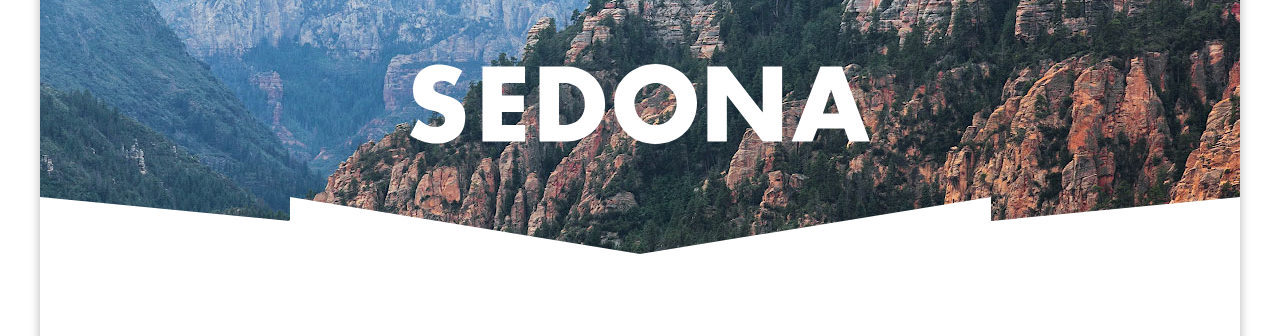
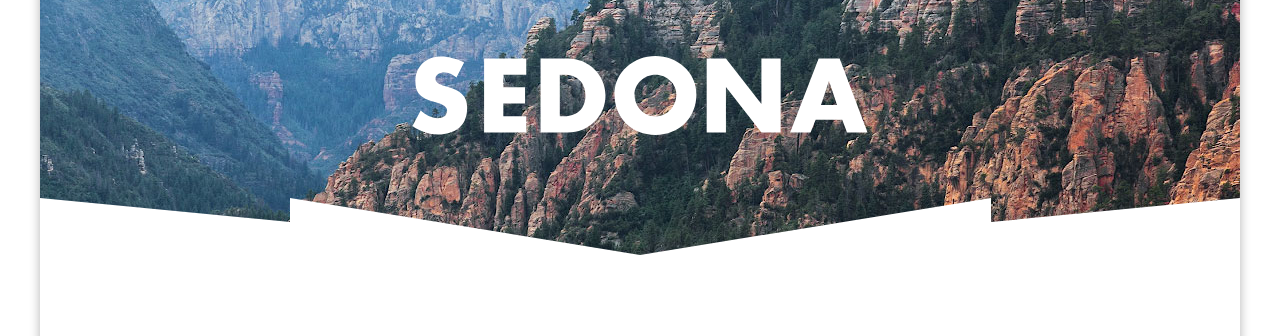
Before and after one commit to Lu4Lu/207597-sedona-17, a plain HTML site: page source/photos.html in a window 1280 px wide. Shown: the part 103-439 px from the top of the page. Drawn offline with nearby package versions, Linux system fonts and the light colour scheme; files that its build step writes are made by us from their sources.

Commit message:
Подогнал блок welcome на странице фото

```diff
--- a/source/less/blocks/welcome.less
+++ b/source/less/blocks/welcome.less
@@ -5,8 +5,8 @@
 
 
   &--inner {
-    background-size: 750px;
-    background-position: center -215px;
+    background-size: 755px;
+    background-position: center -227px;
   }
 }
 
@@ -35,35 +35,77 @@
 
 .welcome__text {
   margin: 0;
-  height: 389px;
-  background: url("../img/text-sedona-index.svg") center/281px no-repeat, url("../img/bg-intro-triangle-mobile.svg") bottom/cover no-repeat;
+  padding-top: 89px;
+  padding-bottom: 80px;
+  background: url("../img/bg-intro-triangle-mobile.svg") bottom/cover no-repeat;
 
   &--inner {
-    background: url("../img/text-sedona.svg") center/229px no-repeat, url("../img/bg-intro-triangle-mobile.svg") bottom/cover no-repeat;
-    height: 158px;
+    padding-top: 51px;
+    padding-bottom: 62px;
+    background: url("../img/bg-intro-triangle-mobile.svg") bottom/cover no-repeat;
   }
 }
 
 @media (min-width: @tablet-width) {
   .welcome__text {
-    height: 517px;
-    background: url("../img/text-sedona-index.svg") center/460px no-repeat, url("../img/bg-intro-triangle-tablet.svg") bottom/768px no-repeat;
-
+    padding-top: 77px;
+    padding-bottom: 84px;
+    background: url("../img/bg-intro-triangle-tablet.svg") bottom/768px no-repeat;
 
     &--inner {
-      background: url("../img/text-sedona.svg") center/460px no-repeat, url("../img/bg-intro-triangle-tablet.svg") bottom/768px no-repeat;
-      height: 290px;
+      padding-top: 94px;
+      padding-bottom: 110px;
+      background: url("../img/bg-intro-triangle-tablet.svg") bottom/768px no-repeat;
     }
   }
 }
 
 @media (min-width: @desktop-width) {
   .welcome__text {
-    background: url("../img/text-sedona-index.svg") center/460px no-repeat, url("../img/bg-intro-triangle-desktop.svg") bottom/1200px no-repeat;
+    padding-top: 103px;
+    padding-bottom: 114px;
+    background: url("../img/bg-intro-triangle-desktop.svg") bottom/1200px no-repeat;
 
     &--inner {
-      background: url("../img/text-sedona.svg") center/460px no-repeat, url("../img/bg-intro-triangle-desktop.svg") bottom/1200px no-repeat;
-      height: 301px;
+      background: url("../img/bg-intro-triangle-desktop.svg") bottom/1200px no-repeat;
     }
   }
 }
+
+.welcome__text img {
+  width: 281px;
+  height: 214px;
+}
+
+@media (min-width: @tablet-width) {
+  .welcome__text img {
+    width: 460px;
+    height: 350px;
+  }
+}
+
+@media (min-width: @desktop-width) {
+  .welcome__text img {
+    width: 460px;
+    height: 350px;
+  }
+}
+
+.welcome__text--inner img {
+  width: 229px;
+  height: 39px;
+}
+
+@media (min-width: @tablet-width) {
+  .welcome__text--inner img {
+    width: 460px;
+    height: 80px;
+  }
+}
+
+@media (min-width: @desktop-width) {
+  .welcome__text--inner img {
+    width: 460px;
+    height: 79px;
+  }
+}
--- a/source/less/variables.less
+++ b/source/less/variables.less
@@ -1,3 +1,2 @@
-@mobile-width: 320px;
 @tablet-width: 768px;
 @desktop-width: 1200px;
--- a/source/photos.html
+++ b/source/photos.html
@@ -42,7 +42,9 @@
         <h1 class="visually-hidden">Фото и видео</h1>
         <section class="welcome welcome--inner">
           <h2 class="visually-hidden">Приветствие</h2>
-          <p class="welcome__text welcome__text--inner"><span class="visually-hidden">Sedona</span></p>
+          <div class="welcome__text welcome__text--inner">
+            <img src="/img/text-sedona.svg" alt="Sedona">
+          </div>
         </section>
         <section class="photo-intro">
           <h3 class="photo-intro__title">Фото и видео</h3>
```
Also changed, not shown: source/index.html (+3 -1 lines).
